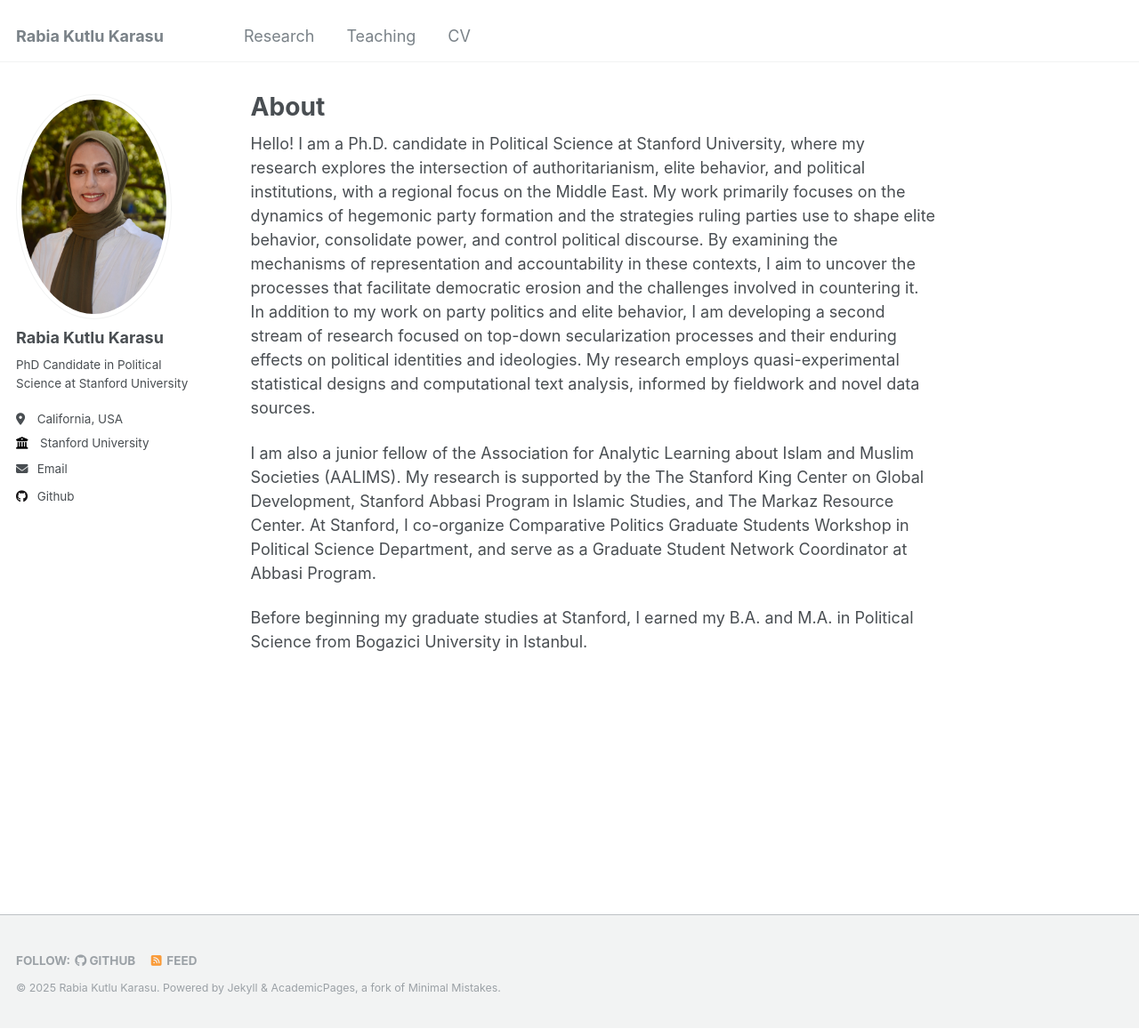
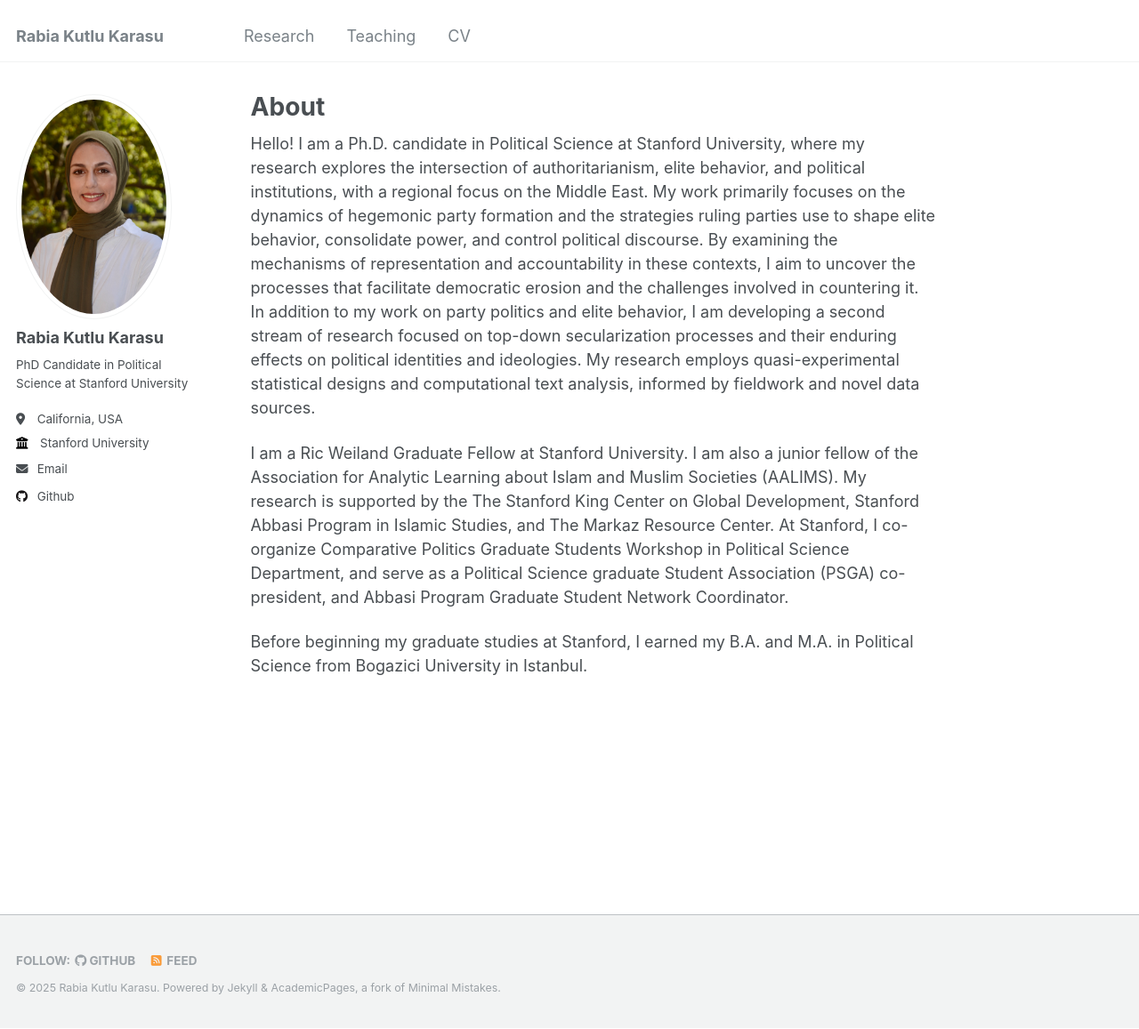
Before and after one commit to rabiakutlukarasu/rabiakutlukarasu.github.io, a Jekyll site: the page built from _pages/about.md, in a window 1280 px wide and 1157 px high. Shown: the whole window at 89% size. Built offline with Jekyll 4.4.1, drawn with Linux system fonts in a browser that asks for light colours.

Commit message:
Update about.md

```diff
--- a/_pages/about.md
+++ b/_pages/about.md
@@ -9,6 +9,6 @@ redirect_from:
 
 Hello! I am a Ph.D. candidate in Political Science at Stanford University, where my research explores the intersection of authoritarianism, elite behavior, and political institutions, with a regional focus on the Middle East. My work primarily focuses on the dynamics of hegemonic party formation and the strategies ruling parties use to shape elite behavior, consolidate power, and control political discourse. By examining the mechanisms of representation and accountability in these contexts, I aim to uncover the processes that facilitate democratic erosion and the challenges involved in countering it. In addition to my work on party politics and elite behavior, I am developing a second stream of research focused on top-down secularization processes and their enduring effects on political identities and ideologies. My research employs quasi-experimental statistical designs and computational text analysis, informed by fieldwork and novel data sources.
 
-I am also a junior fellow of the Association for Analytic Learning about Islam and Muslim Societies (AALIMS). My research is supported by the The Stanford King Center on Global Development, Stanford Abbasi Program in Islamic Studies, and The Markaz Resource Center. At Stanford, I co-organize Comparative Politics Graduate Students Workshop in Political Science Department, and serve as a Graduate Student Network Coordinator at Abbasi Program.
+I am a Ric Weiland Graduate Fellow at Stanford University. I am also a junior fellow of the Association for Analytic Learning about Islam and Muslim Societies (AALIMS). My research is supported by the The Stanford King Center on Global Development, Stanford Abbasi Program in Islamic Studies, and The Markaz Resource Center. At Stanford, I co-organize Comparative Politics Graduate Students Workshop in Political Science Department, and serve as a Political Science graduate Student Association (PSGA) co-president, and Abbasi Program Graduate Student Network Coordinator.
 
 Before beginning my graduate studies at Stanford, I earned my B.A. and M.A. in Political Science from Bogazici University in Istanbul.
```
